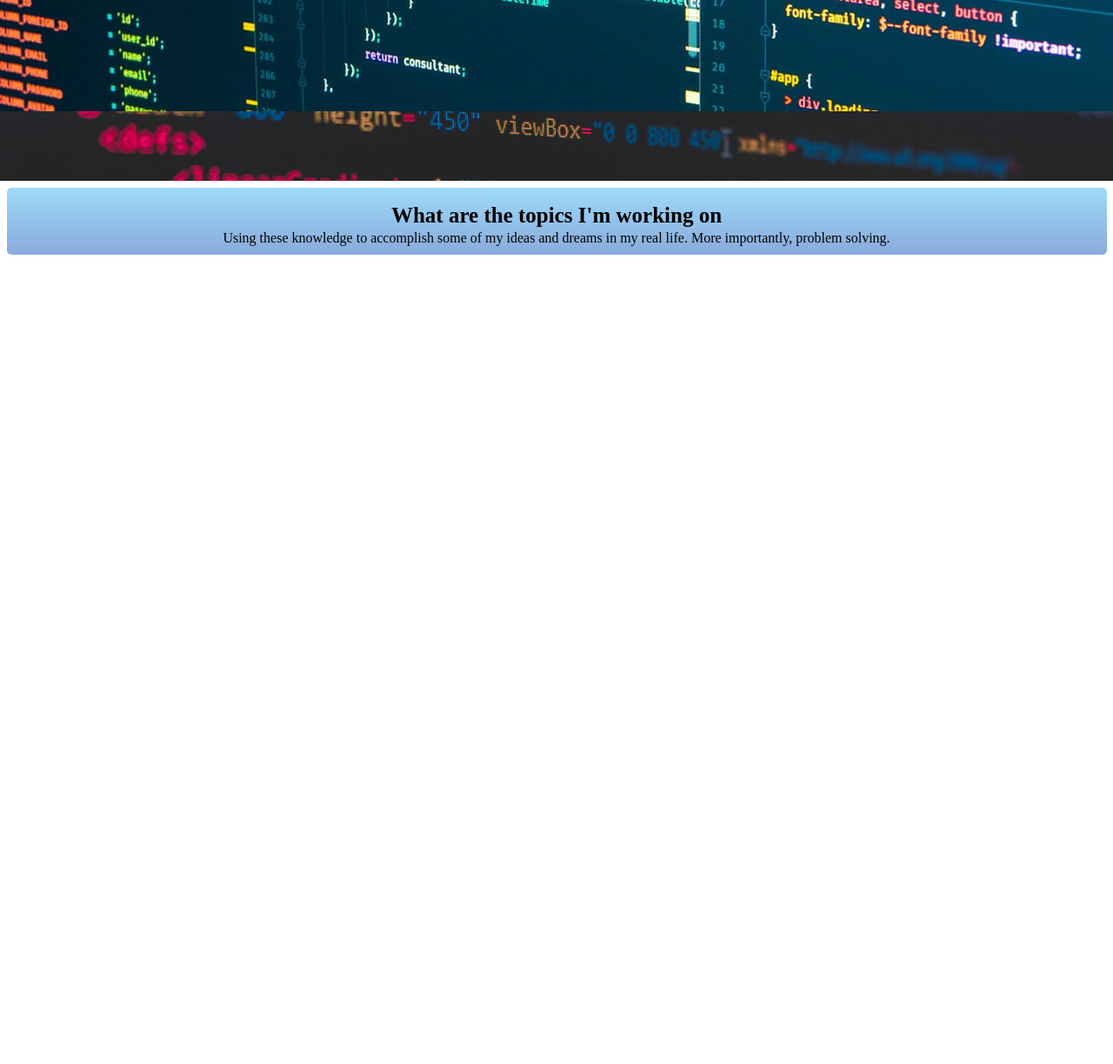
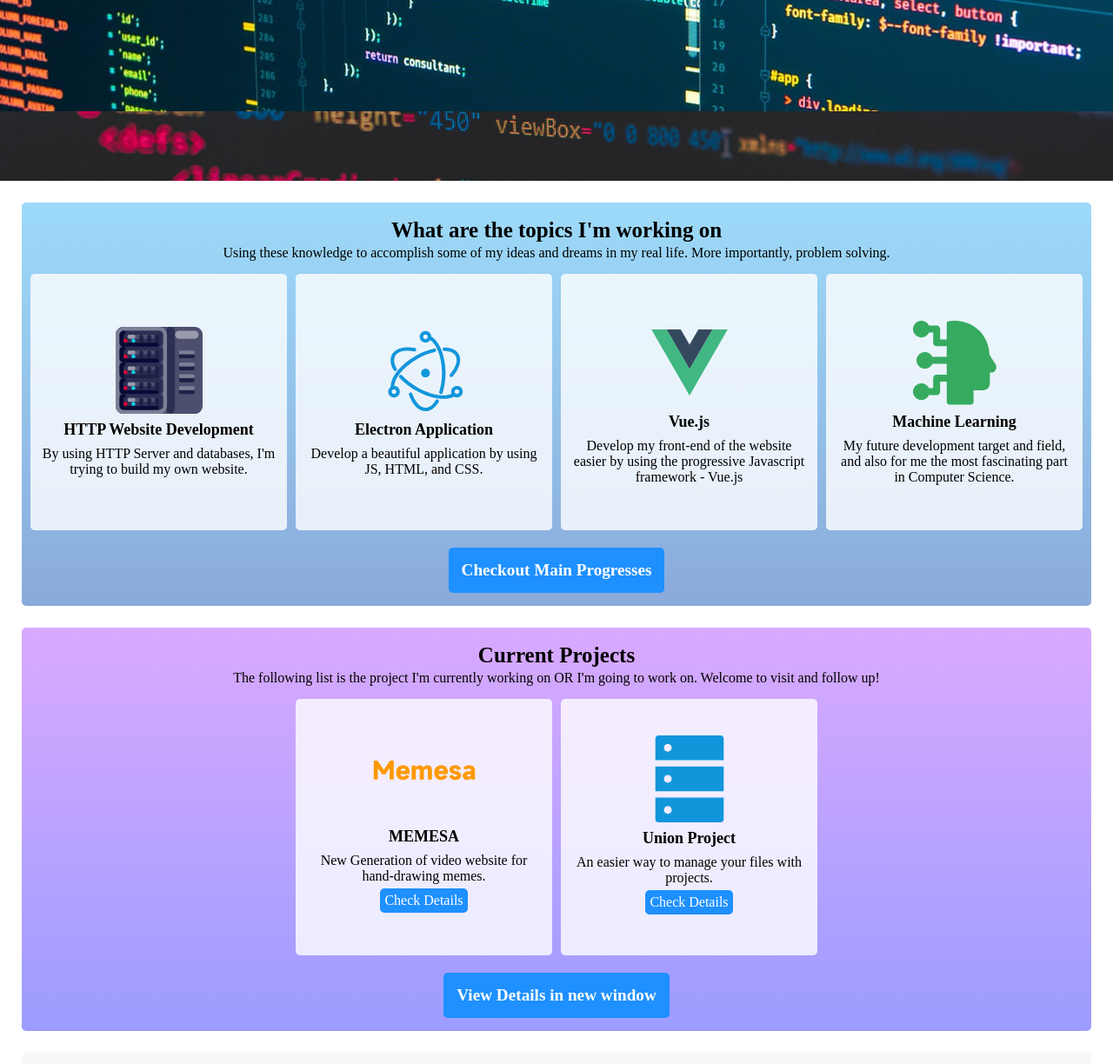
Before and after one commit to kimsseTheWolf/JSDreamProject-kimsseTheWolf, a plain HTML site: page index.html in a window 1280 px wide. Shown: the part 592-1816 px from the top of the page at 87% size. Before the commit the page ends 892 px from the top, so only its background shows below. Drawn offline with Linux system fonts and the light colour scheme.

Commit message:
Main boxes and homepage building

```diff
--- a/index.html
+++ b/index.html
@@ -21,12 +21,95 @@
             <div class="content">My Dream. My Goal. My Ideas</div>
         </div>
     </div>
-    <div class="highlight-static-block">
+    <div class="highlight-static-block" id="programming-languages">
         <div class="title">What are the topics I'm working on</div>
         Using these knowledge to accomplish some of my ideas and dreams in my real life. More importantly, problem solving.
+        <div class="row-display">
+            <div class="static-item-box">
+                <img src="./src/img/server.svg" width="100">
+                <div class="title">
+                    HTTP Website Development
+                </div>
+                <div class="content">
+                    By using HTTP Server and databases, I'm trying to build my own website.
+                </div>
+            </div>
+            <div class="static-item-box">
+                <img src="./src/img/electron.svg" width="100">
+                <div class="title">
+                    Electron Application
+                </div>
+                <div class="content">
+                    Develop a beautiful application by using JS, HTML, and CSS.
+                </div>
+            </div>
+            <div class="static-item-box">
+                <img src="./src/img/Vue.svg" width="100">
+                <div class="title">
+                    Vue.js
+                </div>
+                <div class="content">
+                    Develop my front-end of the website easier by using the progressive Javascript framework - Vue.js
+                </div>
+            </div>
+            <div class="static-item-box">
+                <img src="./src/img/ml.svg" width="100">
+                <div class="title">
+                    Machine Learning
+                </div>
+                <div class="content">
+                    My future development target and field, and also for me the most fascinating part in Computer Science.
+                </div>
+            </div>
+        </div>
+        <div class="main-button">
+            Checkout Main Progresses
+        </div>
+    </div>
+    <div class="highlight-static-block" id="projects">
+        <div class="title">Current Projects</div>
+        The following list is the project I'm currently working on OR I'm going to work on. Welcome to visit and follow up!
+        <div class="row-display">
+            <div class="static-item-box">
+                <img src="./src/img/memesa-logo.svg" width="120" style="margin-bottom: 40px; margin-top: 20px">
+                <div class="title">
+                    MEMESA
+                </div>
+                <div class="content">
+                    New Generation of video website for hand-drawing memes.
+                </div>
+                <div class="thin-button">
+                    Check Details
+                </div>
+            </div>
+            <div class="static-item-box">
+                <img src="./src/img/unproject-logo.svg" width="100">
+                <div class="title">
+                    Union Project
+                </div>
+                <div class="content">
+                    An easier way to manage your files with projects.
+                </div>
+                <div class="thin-button">
+                    Check Details
+                </div>
+            </div>
+        </div>
+        <div class="main-button">
+            View Details in new window
+        </div>
+    </div>
+    <div class="highlight-static-block" id="subscribe">
+
     </div>
     <script src="script.js"></script>
     <script src="https://replit.com/public/js/replit-badge-v2.js" theme="dark" position="bottom-right"></script>
+    <script>
+        // Style Initialization
+        applyBlueGradientColor('programming-languages')
+        //
+        applyGradientColor('projects', '#D9A9FF', '#9C9CFF')
+    </script>
 </body>
 
 </html>
--- a/script.js
+++ b/script.js
@@ -0,0 +1,9 @@
+function applyBlueGradientColor(id_name){
+    // apply the background color to the blue
+    document.getElementById(id_name).style.backgroundImage = "linear-gradient(#9DDAF9, #8AAADB)"
+    console.log("Item applied color to blue gradient")
+}
+
+function applyGradientColor(id_name, colorA, colorB) {
+    document.getElementById(id_name).style.backgroundImage = "linear-gradient("+colorA+","+colorB+")"
+}
--- a/style.css
+++ b/style.css
@@ -2,6 +2,38 @@ body{
     margin: 0;
     padding: 0;
     font-family: "Microsoft YaHei", Arial, SansSerif, serif;
+}
+.main-button{
+    margin: 5px;
+    padding: 15px;
+    border-radius: 5px;
+    width: fit-content;
+    height: fit-content;
+    background-color: dodgerblue;
+    color: white;
+    font-size: larger;
+    font-weight: bold;
+    text-align: center;
+    cursor: pointer;
+    transition: background-color 0.5s;
+}
+.thin-button {
+    margin: 5px;
+    padding: 5px;
+    border-radius: 5px;
+    width: auto;
+    height: fit-content;
+    background-color: dodgerblue;
+    color: white;
+    text-align: center;
+    cursor: pointer;
+    transition: background-color 0.5s;
+}
+.thin-button:hover {
+    background-color: #10559a;
+}
+.main-button:hover {
+    background-color: #10559a;
 }
 .sub-scroll-box{
     display: flex;
@@ -61,12 +93,12 @@ body{
     flex-direction: column;
     align-items: center;
     justify-content: center;
-    margin: 7.5px;
+    margin: 25px;
     padding: 10px;
     border-radius: 5px;
     width: auto;
     height: fit-content;
-    background-image: linear-gradient(#9DDAF9, #8AAADB);
+    background-image: linear-gradient(#f8f8f8, #f8f8f8);
     font-family: "Microsoft YaHei UI";
 }
 .highlight-static-block .title{
@@ -75,3 +107,38 @@ body{
     font-size: 25px;
     font-weight: bolder;
 }
+.highlight-static-block .row-display {
+    margin: 5px;
+    padding: 5px;
+    width: auto;
+    height: fit-content;
+    display: flex;
+    flex-direction: row;
+    justify-content: center;
+    align-items: center;
+}
+.static-item-box {
+    display: flex;
+    flex-direction: column;
+    justify-content: center;
+    align-items: center;
+    width: 275px;
+    height: 275px;
+    margin: 5px;
+    padding: 10px;
+    background-color: rgba(255,255,255,0.8);
+    border-radius: 5px;
+    cursor: pointer;
+    transition: background-color 0.5s;
+}
+.static-item-box:hover {
+    background-color: white;
+}
+.static-item-box .title{
+    margin: 5px;
+    font-weight: bold;
+    font-size: large;
+}
+.static-item-box .content {
+    text-align: center;
+}
```
Also changed, not shown: src/img/Vue.svg (added), src/img/electron.svg (added), src/img/memesa-logo.svg (added), src/img/ml.svg (added), src/img/server.svg (added), src/img/unproject-logo.svg (added).
